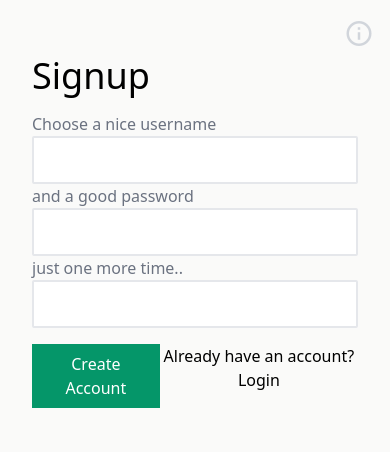
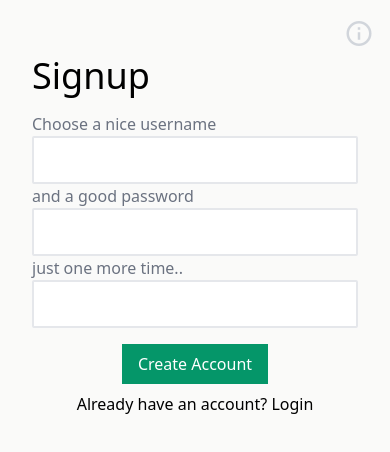
Before and after one commit to SrikanthKumarC/PayTrack, a Next.js app: page /signup in a window 390 px wide. Shown: the top 452 px of the page. Built offline with nearby package versions, Linux system fonts and the light colour scheme; no server answers.

Commit message:
bug fixes

```diff
--- a/pages/signup/index.js
+++ b/pages/signup/index.js
@@ -43,7 +43,10 @@ const Signup = () => {
       if (e?.response?.status === 409) {
         // already a user with that username
         toast.error("Username already taken");
-      } else if (e?.response?.status === 400) {
+      } else if (e?.response?.status === 404) {
+        toast.error("Server not found, please try again later")
+      }
+       else if (e?.response?.status === 400) {
         // already a user with that username
         toast.error("Username or password missing");
       } else {
@@ -91,15 +94,14 @@ const Signup = () => {
             value={confirmPassword}
             onChange={(e) => setConfirmPassword(e.target.value)}
           />
-          <div className="flex self-center justify-between items-center align-middle content-center">
+          <div className="flex flex-col gap-2  sm:flex-row mt-4 justify-between">
           <button
             disabled={isLoading ? true : false}
-            className="hover:bg-gray-600 disabled:bg-gray-500 text-white cursor-pointer bg-emerald-600 transition-all p-2 px-4 mt-4"
+            className="hover:bg-gray-600 self-center m-0 border-red-100  disabled:bg-gray-500 text-white cursor-pointer bg-emerald-600 transition-all p-2 px-4"
           >
             Create Account
           </button>
-          {/* center two flex items in classname below */}
-          <button className="">
+          <button className="" type="button" >
             <Link href="/login">Already have an account? Login</Link>
           </button>
           </div>
```
